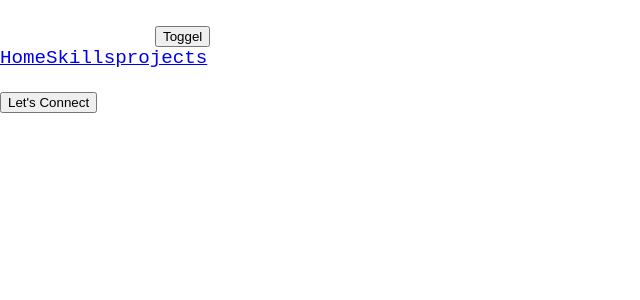
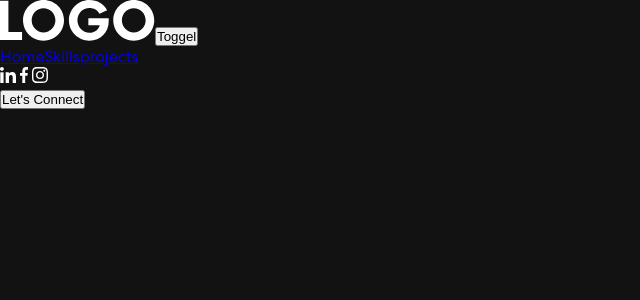
Before and after one commit to CompileWithQureshi/Poritfilo, a React (Create React App) app: page / in a window 1280 px wide. Shown: the top 300 px of the page, without its empty margins (0-640 px from the left). Built offline with nearby package versions, Linux system fonts and the light colour scheme.

Commit message:
editing css

```diff
--- a/src/App.css
+++ b/src/App.css
@@ -1,9 +1,3 @@
-body {
-  padding: 0;
-  margin: 0;
-  font-size: 1.2rem;
-  font-family: "Courier New", Courier, monospace;
-}
 @font-face {
   font-family: Centra;
   src: url("./assets/font/CentraNo2-Bold.ttf");
@@ -19,3 +13,25 @@
   src: url("./assets/font/CentraNo2-Book.ttf");
   font-weight: 700;
 }
+
+/* Default css */
+
+* {
+  padding: 0%;
+  margin: 0%;
+  box-sizing: border-box;
+}
+
+html {
+  scroll-behavior: smooth;
+  scroll-padding-top: 75px;
+}
+
+body {
+  font-weight: 400;
+  overflow-x: hidden;
+  position: relative;
+  background-color: #121212 !important;
+  color: #fff !important;
+  font-family: "Centra", sans-serif;
+}
```
